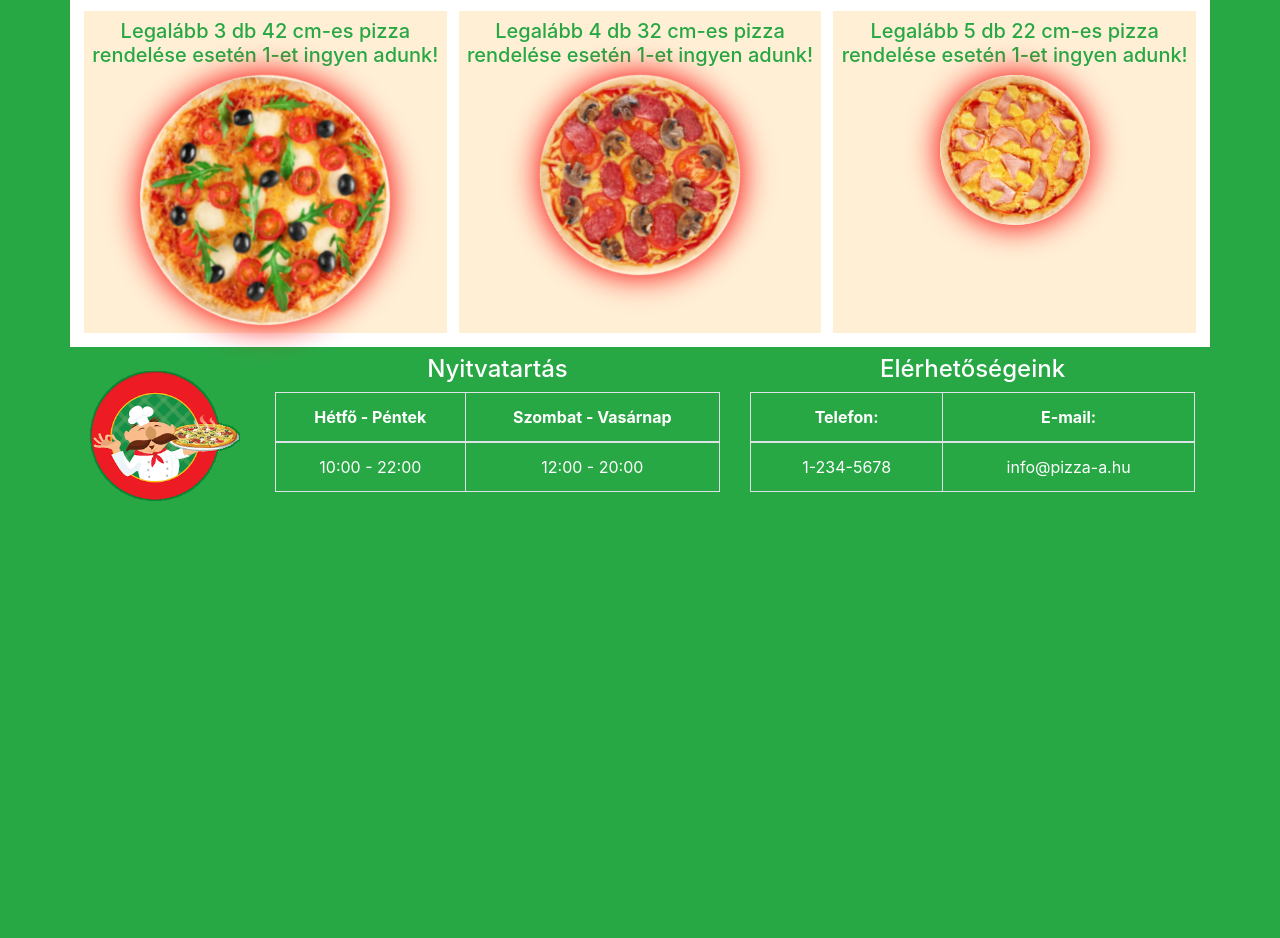
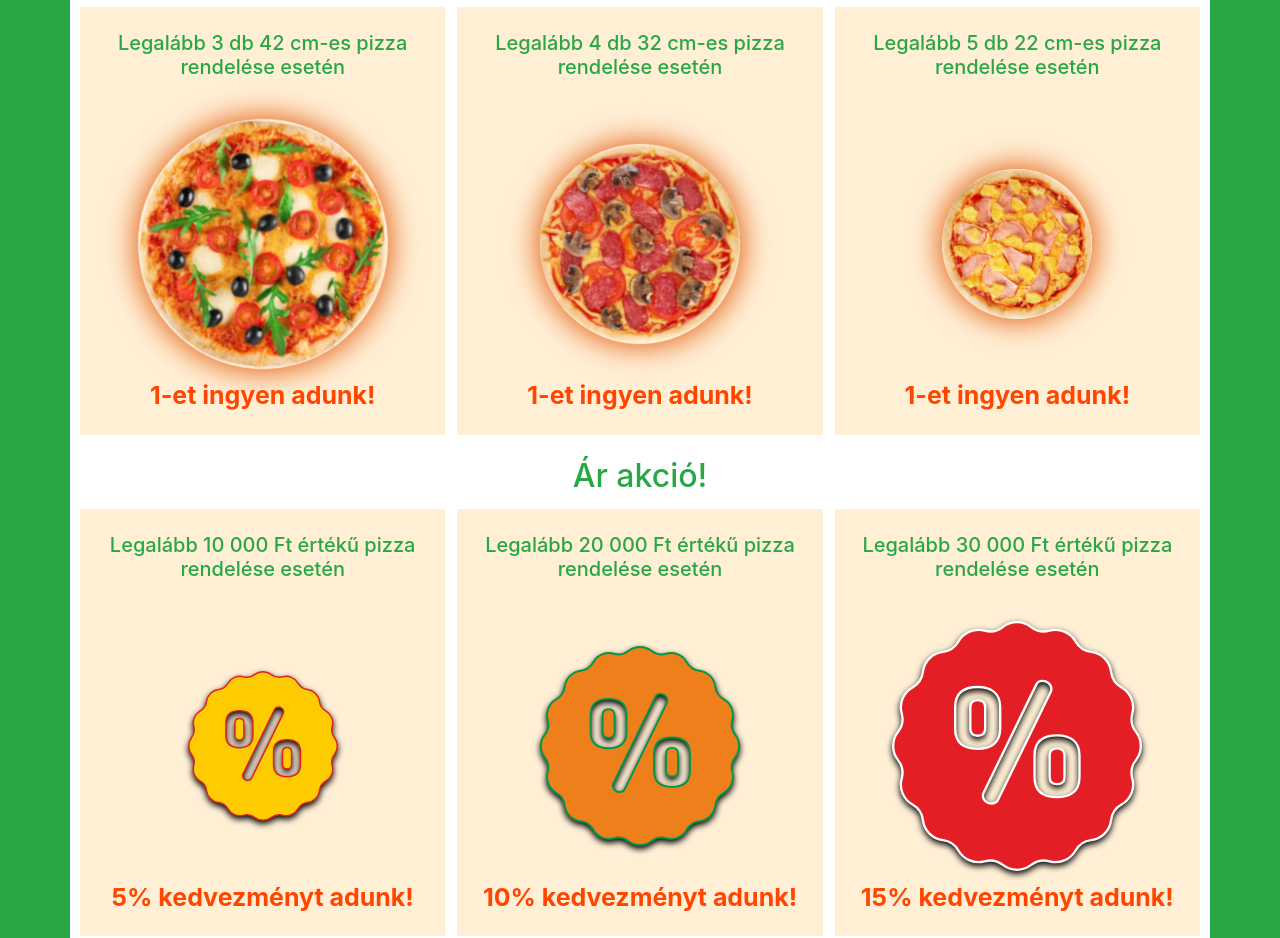
Before and after one commit to Webmesterke/Webmesterke.github.io, a plain HTML site: page akciok.html in a window 1280 px wide. Shown: the part 300-1238 px from the top of the page. Before the commit the page ends 825 px from the top, so only its background shows below. Drawn offline with nearby package versions, Linux system fonts and the light colour scheme.

Commit message:
pizza-2020-06-20

```diff
--- a/akciok.html
+++ b/akciok.html
@@ -35,7 +35,7 @@
         </div>
     </div>
     <!--TARTALOM-->
-    <div class="container bg-white p-2">
+    <div class="container bg-white p-1">
         <!--MENÜ-->
         <div class="container-sm">
             <div class="row text-white text-center">
@@ -58,21 +58,90 @@
         </div>
         <!--AKCIÓK-->
         <div class="container-sm text-success text-center">
-            <h2 class="pt-3">Akcióink!</h2>
+            <h2 class="pt-3">Mennyiségi akció!</h2>
 
             <div class="row">
-                <div class="col-sm p-2 m-1 bg-hs">
-                    <h5>Legalább 3 db 42 cm-es pizza rendelése esetén 1-et ingyen adunk!</h5>
-                    <img src="images/akcio1.png" class="rounded-circle cm42 img-sha rotate1">
+                <div class="col-md p-1 m-1 bg-hs">
+                    <div class="card-body akcio-cim">
+                        <h5>Legalább 3 db 42 cm-es pizza rendelése esetén</h5>
+                    </div>
+                    <div class="akcio-img-lh-1">
+                        <img src="images/akcio1.png" class="rounded-circle img-sha cm42 rotate1">
+                    </div>
+                    <div class="akcio">
+                        <p><span>1-et ingyen adunk!</span></p>
+                    </div>
                 </div>
-                <div class="col-sm p-2 m-1 bg-hs ">
-                    <h5>Legalább 4 db 32 cm-es pizza rendelése esetén 1-et ingyen adunk!</h5>
-                    <img src="images/akcio2.png " class="rounded-circle img-sha cm32 rotate2"></div>
-                <div class="col-sm p-2 m-1 bg-hs ">
-                    <h5>Legalább 5 db 22 cm-es pizza rendelése esetén 1-et ingyen adunk!</h5>
-                    <img src="images/akcio3.png " class="rounded-circle img-sha cm22  rotate3"></div>
+
+                <div class="col-md p-1 m-1 bg-hs">
+                    <div class="card-body akcio-cim">
+                        <h5>Legalább 4 db 32 cm-es pizza rendelése esetén</h5>
+                    </div>
+                    <div class="akcio-img-lh-2">
+                        <img src="images/akcio2.png " class="rounded-circle img-sha cm32 rotate2">
+                    </div>
+                    <div class="akcio">
+                        <p><span>1-et ingyen adunk!</span></p>
+                    </div>
+                </div>
+
+                <div class="col-md p-1 m-1 bg-hs">
+                    <div class="card-body akcio-cim">
+                        <h5>Legalább 5 db 22 cm-es pizza rendelése esetén</h5>
+                    </div>
+                    <div class="akcio-img-lh-3">
+                        <img src="images/akcio3.png " class="rounded-circle img-sha cm22 rotate3">
+                    </div>
+                    <div class="akcio">
+                        <p><span>1-et ingyen adunk!</span></p>
+                    </div>
+                </div>
             </div>
         </div>
+
+        <div class="container-sm text-success text-center">
+            <h2 class="pt-3">Ár akció!</h2>
+
+            <div class="row">
+                <div class="col-md p-1 m-1 bg-hs">
+                    <div class="card-body akcio-cim">
+                        <h5>Legalább 10 000 Ft értékű pizza rendelése esetén</h5>
+                    </div>
+                    <div class="akcio-img-lh-3">
+                        <img src="images/discount1.svg" class="svg-sha cm22">
+                    </div>
+                    <div class="akcio">
+                        <p><span>5% kedvezményt adunk!</span></p>
+                    </div>
+                </div>
+
+                <div class="col-md p-1 m-1 bg-hs">
+                    <div class="card-body akcio-cim">
+                        <h5>Legalább 20 000 Ft értékű pizza rendelése esetén</h5>
+                    </div>
+                    <div class="akcio-img-lh-2">
+                        <img src="images/discount2.svg" class="svg-sha cm32">
+                    </div>
+                    <div class="akcio">
+                        <p><span>10% kedvezményt adunk!</span></p>
+                    </div>
+                </div>
+
+                <div class="col-md p-1 m-1 bg-hs">
+                    <div class="card-body akcio-cim">
+                        <h5>Legalább 30 000 Ft értékű pizza rendelése esetén</h5>
+                    </div>
+                    <div class="akcio-img-lh-1">
+                        <img src="images/discount3.svg" class="svg-sha cm42">
+                    </div>
+                    <div class="akcio">
+                        <p><span>15% kedvezményt adunk!</span></p>
+                    </div>
+                </div>
+            </div>
+        </div>
+
+
     </div>
     <!--LÁBLÉC-->
     <div class="container-sm text-center text-white ">
@@ -114,7 +183,6 @@
                     </tbody>
                 </table>
             </div>
-
         </div>
     </div>
 
--- a/pizza.css
+++ b/pizza.css
@@ -99,6 +99,10 @@ img {
     width: 200px;
 }
 
+.cm22 {
+    width: 150px;
+}
+
 .rotate1 {
     animation: rotation 12s infinite linear;
 }
@@ -125,9 +129,13 @@ img {
 }
 
 .img-sha {
-    -webkit-box-shadow: 0px 0px 30px 2px rgba(250, 8, 8, 1);
-    -moz-box-shadow: 0px 0px 30px 2px rgba(250, 8, 8, 1);
-    box-shadow: 0px 0px 30px 2px rgba(250, 8, 8, 1);
+    -webkit-box-shadow: 0px 0px 30px 2px rgba(226, 86, 5);
+    -moz-box-shadow: 0px 0px 30px 2px rgba(226, 86, 5);
+    box-shadow: 0px 0px 30px 2px rgb(226, 86, 5);
+}
+
+.svg-sha {
+    filter: drop-shadow(0px 3px 3px rgba(0, 0, 0, 1));
 }
 
 table {
@@ -166,3 +174,24 @@ p span {
 .jobb {
     padding-top: 1em;
 }
+
+.akcio-cim {
+    height: auto;
+}
+
+.akcio-img-lh-1 {
+    height: 270px;
+    line-height: 270px;
+}
+
+.akcio-img-lh-2 {
+    height: 220px;
+    line-height: 220px;
+    margin: 25px 0;
+}
+
+.akcio-img-lh-3 {
+    height: 170px;
+    line-height: 170px;
+    margin: 50px 0;
+}
```
Also changed, not shown: images/discount.svg (added), images/discount1.svg (added), images/discount2.svg (added), images/discount3.svg (added), 2 other files.
